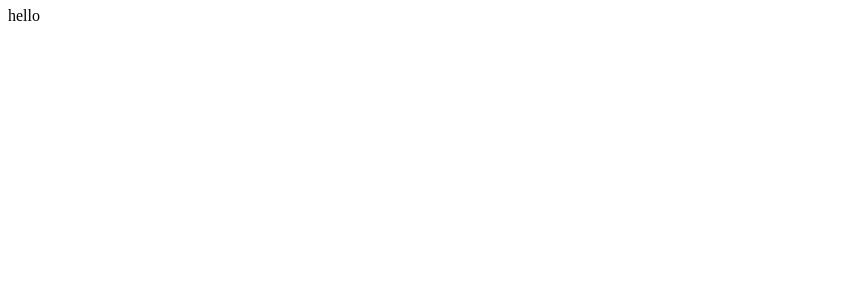
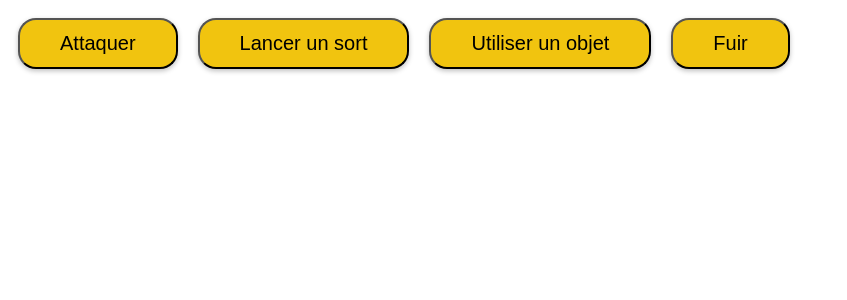
Before and after one commit to mariecld99/save_gronnella_project, a React (Vite) app: page / in a window 1280 px wide. Shown: the top 300 px of the page, without its empty margins (0-847 px from the left). Built offline with nearby package versions, Linux system fonts and the light colour scheme.

Commit message:
feat: Add action_panel

```diff
--- a/src/App.jsx
+++ b/src/App.jsx
@@ -1,12 +1,15 @@
-
-/**
- * import { useState } from 'react'
-**/
-
+import React from 'react'
+import Action_Panel from './Components/Action_Panel/Action_Panel'
 import './App.scss'
 
 function App() {
-  return "hello";
+  return (
+    <>
+
+      <Action_Panel />
+    </>
+  );
 }
 
+
 export default App
--- a/src/App.scss
+++ b/src/App.scss
@@ -1,3 +1,28 @@
 @use "./sass/utils/_reset.scss";
-@use "./sass/utils/_variables.scss";
+@use "./sass/utils/_variables.scss" as var;
 @use "./sass/utils/_mixins.scss";
+@use 'sass:color';
+
+.btn {
+  cursor: pointer;
+  background-color: var.$or;
+  border-radius: 18px;
+  box-shadow: 0 2px 5px rgba(0, 0, 0, 0.25);
+  font-size: 1.25rem;
+  padding: .75rem 2.5rem;
+  transition: transform 0.5s;
+
+  &:hover {
+    transform: scale(1.1);
+  }
+
+  &:active {
+    background-color: color.scale(var.$or, $blackness: 20%);
+    transform: scale(0.98);
+  }
+}
+
+
+.Action_panel-Buttons .btn{
+    margin: 10px;
+}
--- /dev/null
+++ b/src/Components/Action_Panel/Action_Panel.jsx
@@ -0,0 +1,15 @@
+
+const Action_Panel =({ onAttack, onCastSpell })=> {
+        return (
+            <div className="action-panel">
+                <div className="Action_panel-Buttons">
+                    <button className="btn" onClick={onAttack}>Attaquer</button>
+                    <button className="btn" onClick={onCastSpell}>Lancer un sort</button>
+                    <button className="btn" onClick={onCastSpell}>Utiliser un objet</button>
+                    <button className="btn" onClick={onCastSpell}>Fuir</button>
+                </div>
+            </div>
+        );
+    };
+
+export default Action_Panel;
```
